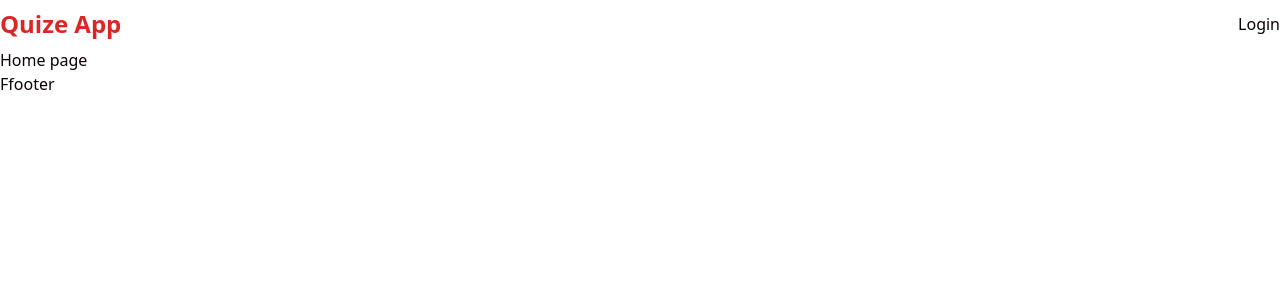
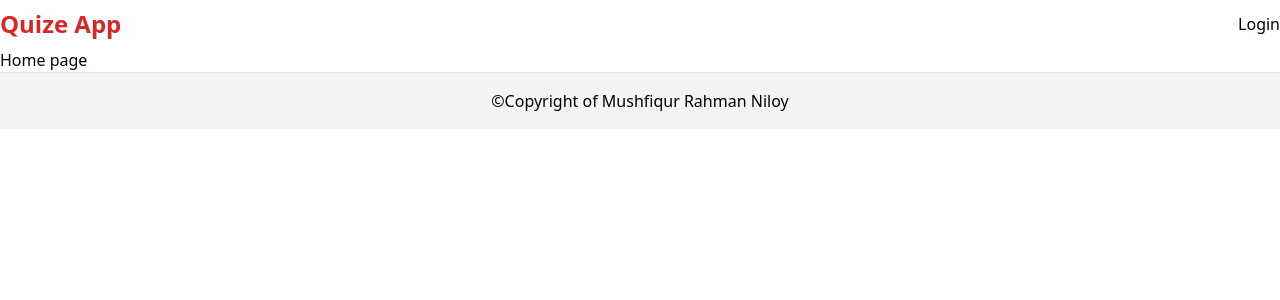
Before and after one commit to Mushfiqur06/Quiz-App-Builder-Test, a React (Create React App) app: page /dashboard in a window 1280 px wide. Shown: the top 300 px of the page. Built offline with nearby package versions, Linux system fonts and the light colour scheme; what twin.macro would draw is missing.

Commit message:
Footer component redesign

```diff
--- a/src/module/core/Footer.tsx
+++ b/src/module/core/Footer.tsx
@@ -1,5 +1,9 @@
-import React from 'react';
-
 export default function Footer() {
-	return <h2>Ffooter</h2>;
+  return (
+    <>
+      <div className='text-center bg-gray-100 py-4 border-t '>
+        <p className='text-black'>&copy;Copyright of Mushfiqur Rahman Niloy</p>
+      </div>
+    </>
+  );
 }
```
